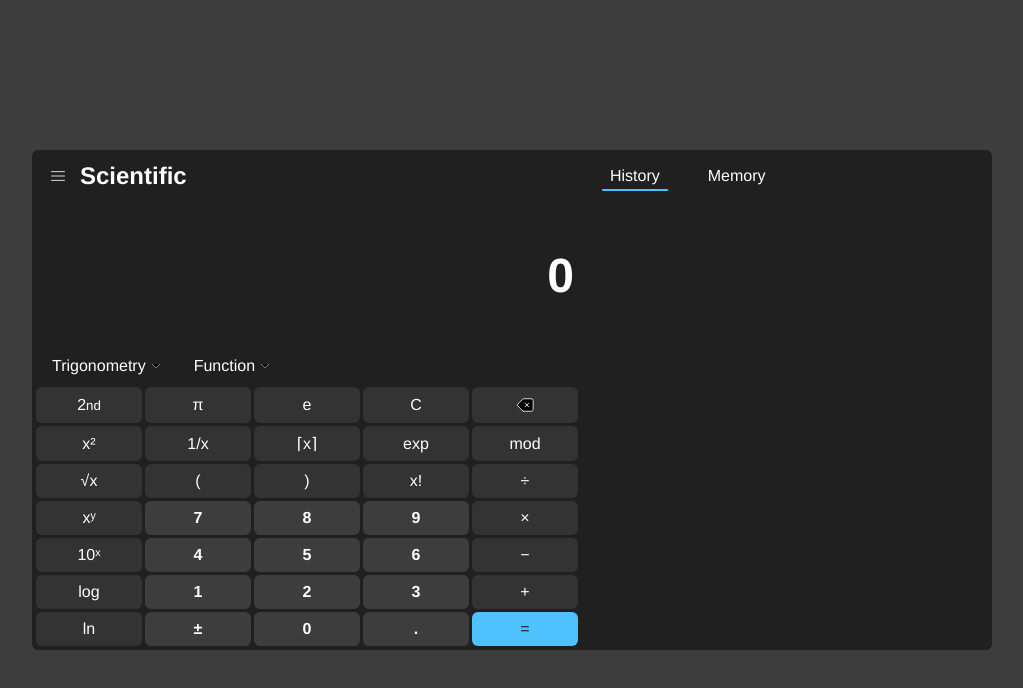
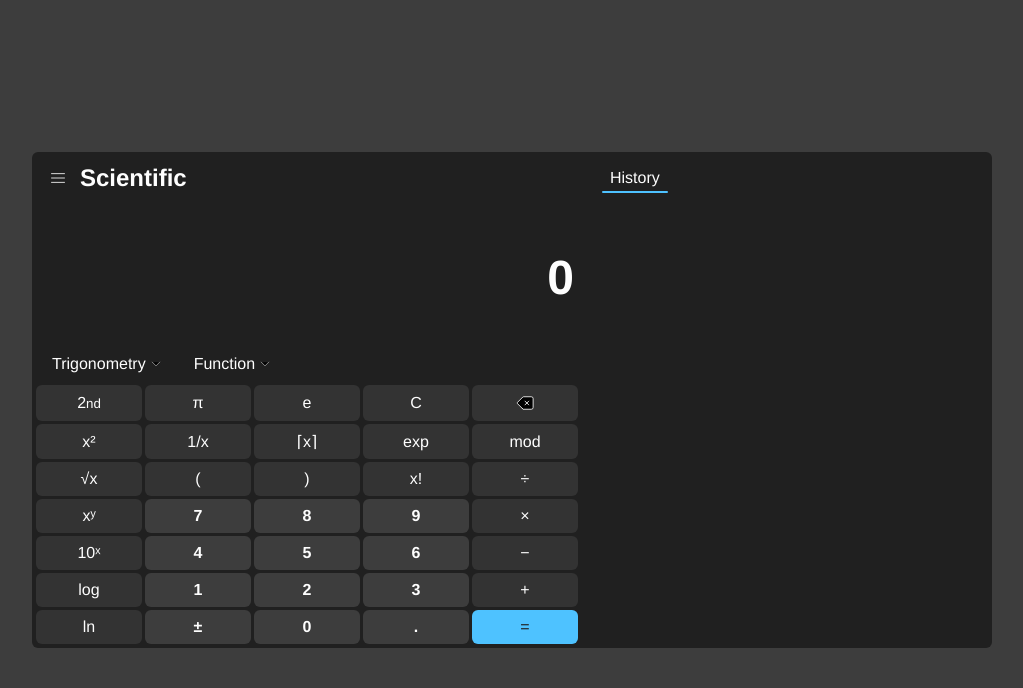
Before and after one commit to Himanshu-Sorathiya-Simform/Windows-Calculator, a plain HTML site: page index.html in a window 1280 px wide. Shown: the whole page, without its empty margins (128-1151 px from the left). Drawn offline with Linux system fonts and the light colour scheme.

Commit message:
add relative units for history section

```diff
--- a/css/layout.css
+++ b/css/layout.css
@@ -13,7 +13,7 @@
 .calculator {
 	position: relative;
 
-	height: 500px;
+	height: 31rem;
 	width: min(60rem, 100%);
 	background-color: var(--background-dark);
 	border-radius: var(--border-radius-medium);
--- a/index.html
+++ b/index.html
@@ -57,24 +57,6 @@
 							placeholder="0"
 							class="calculator__input" />
 					</div>
-
-					<!-- <div class="calculator__memory">
-						<button
-							class="calculator__memory-btn calculator__memory-btn--disabled">
-							MC
-						</button>
-
-						<button
-							class="calculator__memory-btn calculator__memory-btn--disabled">
-							MR
-						</button>
-
-						<button class="calculator__memory-btn">M+</button>
-
-						<button class="calculator__memory-btn">M-</button>
-
-						<button class="calculator__memory-btn">MS</button>
-					</div> -->
 
 					<div class="calculator__dropdown-container">
 						<button class="calculator__dropdown">
@@ -322,8 +304,6 @@
 							History
 						</button>
 
-						<button class="calculator__nav-button">Memory</button>
-
 						<button
 							title="delete"
 							class="calculator__delete">
--- a/js/main.js
+++ b/js/main.js
@@ -32,7 +32,7 @@ toggleHistoryViewButton.addEventListener('click', function () {
 	isHistoryOpen = !isHistoryOpen;
 
 	if (isHistoryOpen) {
-		calculatorSidebar.style.top = 200 + 'px';
+		calculatorSidebar.style.top = 12 + 'rem';
 	} else {
 		calculatorSidebar.style.top = 100 + '%';
 	}
```
